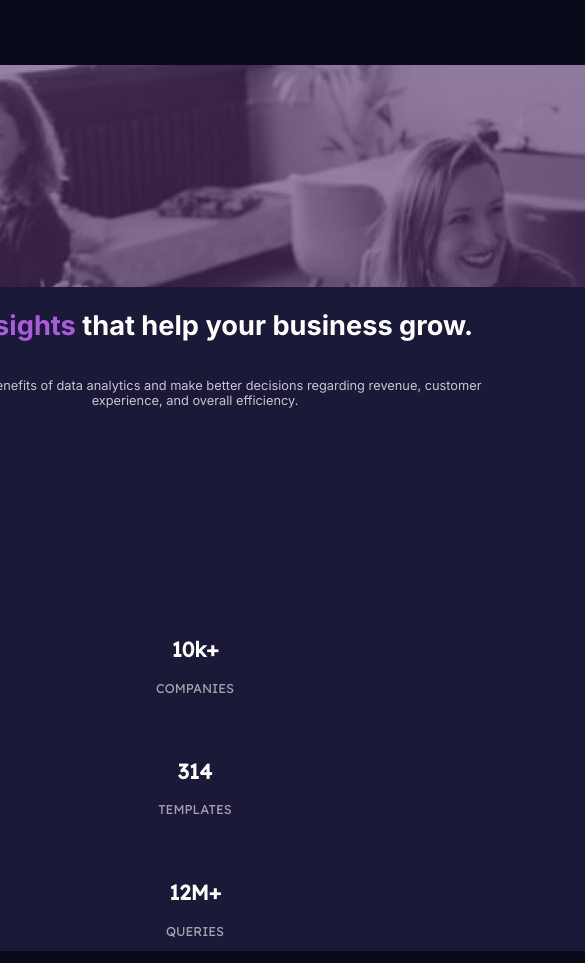
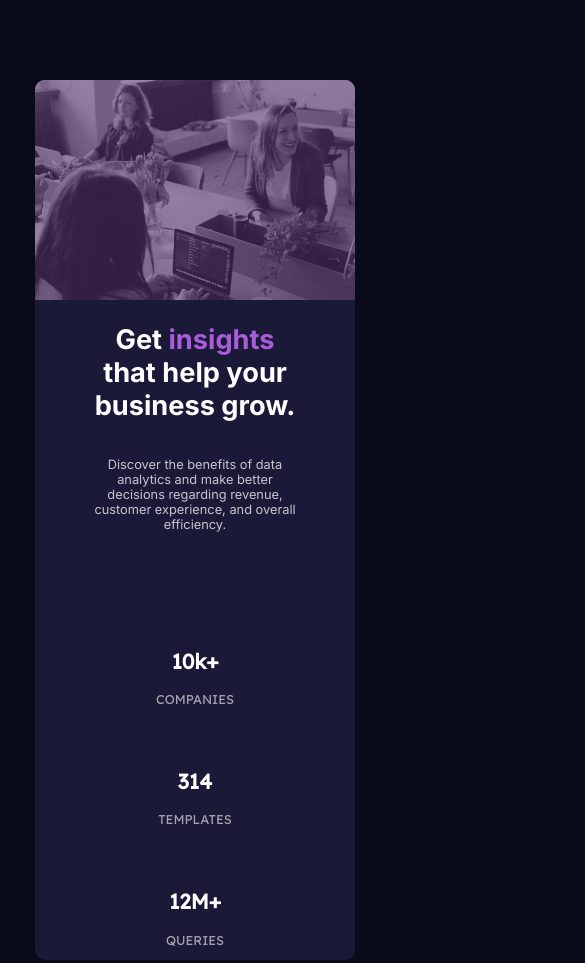
Before and after one commit to TanayD304/StatsPreviewCardComponent, a plain HTML site: page index.html in a window 390 px wide. Shown: the top 963 px of the page, 585 px wide, since content can reach past the window. Drawn offline with Linux system fonts and the light colour scheme.

Commit message:
28th May

```diff
--- a/style.css
+++ b/style.css
@@ -14,7 +14,7 @@ section {
   display: flex;
   border-radius: 10px;
   width: 60rem;
-  height: 25rem;
+  height: 20rem;
 }
 
 footer {
@@ -97,9 +97,10 @@ h2 + p {
   opacity: 0.6;
 }
 
-@media (max-width: 60rem) {
+@media (max-width: 75rem) {
   section {
-    height: 70%;
+    width: 50rem;
+    height: 30rem;
     flex-direction: coloumn;
     flex-wrap: wrap;
   }
@@ -121,15 +122,38 @@ h2 + p {
   }
 }
 
-@media (max-width: 40rem) {
-    body {
-        height: 150vh;
+@media (max-width: 60rem) {
+  section {
+    width: 40rem;
+    height: 35rem;
   }
 }
 
-@media (max-width: 30rem) {
+@media (max-width: 45rem) {
+  section {
+    width: 30rem;
+    height: 40rem;
+  }
+}
+
+@media (max-width: 40rem) {
   body {
+    height: 120vh;
+  }
+  section {
+    width: 25rem;
+    height: 45rem;
+  }
+}
+
+@media (max-width: 35rem) {
+  body {
+    height: 125vh;
     text-align: center;
+  }
+  section {
+    width: 20rem;
+    height: 50rem;
   }
   #imgBg {
     height: 25%;
@@ -144,18 +168,19 @@ h2 + p {
   #main {
     height: 50%;
   }
-
 }
 
-@media(max-width: 20rem) {
+@media (max-width: 30rem) {
+  body {
+    height: 150vh;
+  }
   section {
-        align-self: flex-start;
-        height: 80%;
-        position: relative;
-        bottom: 10%;
-    }
-    footer {
-        position: relative;
-        top: 5%;
+    height: 55rem;
   }
 }
+
+@media (max-width: 25rem) {
+  body {
+    height: 160vh;
+  }
+}
```
Lines whose indentation alone changed are shown as unchanged.
